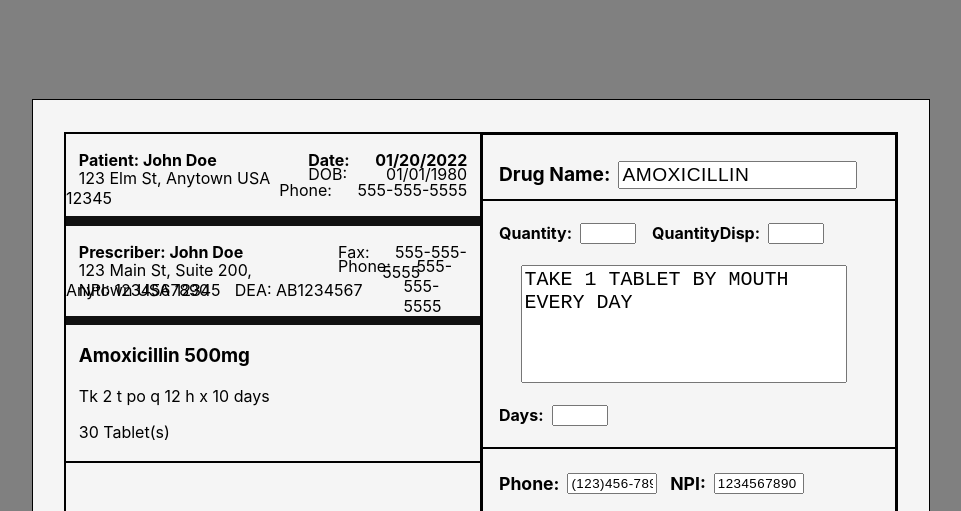
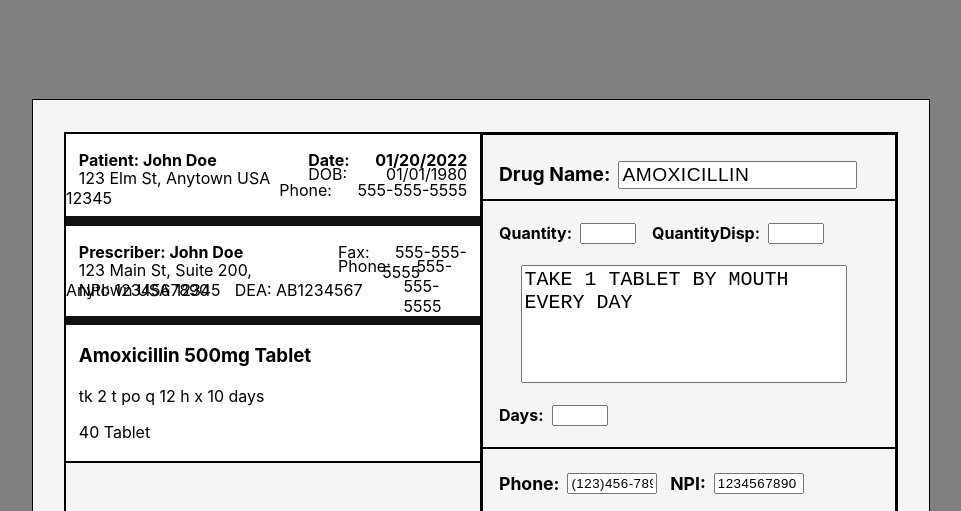
Before and after one commit to Asurakun1/prescription-simulator, a React (Create React App) app: page / in a window 1280 px wide. Shown: the top 511 px of the page, without its empty margins (159-1120 px from the left). Built offline with nearby package versions, Linux system fonts and the light colour scheme.

Commit message:
Rx Data can now be dynamically parsed

```diff
--- a/public/Data/Erx.JSON
+++ b/public/Data/Erx.JSON
@@ -1,12 +1,15 @@
 [
     {
-        "id": 0,
+        "id": 1,
         "Date": "01/20/2022",
         "Patient_info": {
             "Patient": "John Doe",
             "DOB": "01/01/1980",
             "Patient_Address": "123 Elm St, Anytown USA 12345",
-            "Patient_Phone": "555-555-5555"
+            "Patient_Phone": "555-555-5555",
+            "insurance": [
+                "KAISE", "CRMRK", "C19IMUNI", "FINDINS", "CASH"
+            ]
         },
         "Prescriber_info": {
             "Prescriber": "John Doe",
@@ -15,6 +18,44 @@
             "Phone": "555-555-5555",
             "NPI": "1234567890",
             "DEA": "AB1234567"
+        },
+        "Drug_info": {
+            "Drug_Name": "Amoxicillin 500mg",
+            "Drug_Form": "Tablet",
+            "Quantity": 40,
+            "Sig": "tk 2 t po q 12 h x 10 days",
+            "Refills": 1,
+            "Substitution": "Substitution Allowed"
+        }
+
+    },
+    {
+        "id": 2,
+        "Date": "01/20/2022",
+        "Patient_info": {
+            "Patient": "Jane Smith",
+            "DOB": "05/05/1990",
+            "Patient_Address": "456 Oak St, Anytown USA 54321",
+            "Patient_Phone": "201-784-2314",
+            "insurance": [
+                "FINDINS", "CASH"
+            ]
+        },
+        "Prescriber_info": {
+            "Prescriber": "Michael Johnson",
+            "Prescriber_Address": "789 Park Ave, Suite 100, Anytown USA 54321",
+            "Fax": "535-521-6541",
+            "Phone": "535-521-6543",
+            "NPI": "987654321",
+            "DEA": "CD1234567"
+        },
+        "Drug_info": {
+            "Drug_Name": "Lisinopril 20mg",
+            "Drug_Form": "Tablet",
+            "Quantity": 30,
+            "Sig": "1 tab po qd",
+            "Refills": 3,
+            "Substitution": "Substitution Allowed"
         }
     }
 ]
--- a/src/Components/LeftHandWindow/LeftHandWindow.js
+++ b/src/Components/LeftHandWindow/LeftHandWindow.js
@@ -1,10 +1,10 @@
 import './LeftHandWindow.css'
 import Rx from './Rx/Rx'
 
-const LeftHandWindow = () => {
+const LeftHandWindow = (props) => {
     return (
         <div className='split left'>
-            <Rx />
+            <Rx patient={props.patient}/>
             <div className='editor'>
             </div>
         </div>
--- a/src/Components/LeftHandWindow/Rx/DrugAndSig/DrugAndSig.js
+++ b/src/Components/LeftHandWindow/Rx/DrugAndSig/DrugAndSig.js
@@ -1,13 +1,13 @@
 import './DrugAndSig.css';
 
-const DrugAndSig = () => {
+const DrugAndSig = (props) => {
     return(
         <div className="sect3">
-            <h3>Amoxicillin 500mg</h3>
-            <p>Tk 2 t po q 12 h x 10 days</p>
-            <p>{"30 Tablet(s)"}</p>
-            <p>Refills: 0</p>
-            <p>Substitution Allowed</p>
+            <h3>{props.druginfo.Drug_Name} {props.druginfo.Drug_Form}</h3>
+            <p>{props.druginfo.Sig}</p>
+            <p>{props.druginfo.Quantity} {props.druginfo.Drug_Form}</p>
+            <p>Refills: {props.druginfo.Refills}</p>
+            <p>{props.druginfo.Substitution}</p>
         </div>
     );
 }
--- a/src/Components/LeftHandWindow/Rx/Patient/Patient.js
+++ b/src/Components/LeftHandWindow/Rx/Patient/Patient.js
@@ -1,25 +1,25 @@
 import './Patient.css';
 
-const Patient = () => {
+const Patient = (props) => {
     return (
         <div className='sect1'>
             <div className='layer1'>
                 <div className='pt-info'>
                     <div className='name-date'>
-                        <p>Patient: John Doe</p>
+                        <p>Patient: {props.patient.Patient}</p>
                     </div>
                     <div className='address'>
-                        <p>123 Elm St, Anytown USA 12345</p>
+                        <p>{props.patient.Patient_Address}</p>
                     </div>
                 </div>
                 <div className='pt-dob-date'>
                     <div>
                         <p><strong>Date: </strong></p>
-                        <p><strong>01/20/2022</strong></p>
+                        <p><strong>{props.Date}</strong></p>
                     </div>
                     <div>
                         <p className='dob'>DOB: </p>
-                        <p>01/01/1980</p>
+                        <p>{props.patient.DOB}</p>
                     </div>
                 </div>
             </div>
@@ -27,7 +27,7 @@ const Patient = () => {
                 <p></p>
                 <div className='pt-ph-n'>
                     <p>Phone: </p>
-                    <p>555-555-5555</p>
+                    <p>{props.patient.Patient_Phone}</p>
                 </div>
             </div>
         </div>
--- a/src/Components/LeftHandWindow/Rx/Prescriber/Prescriber.js
+++ b/src/Components/LeftHandWindow/Rx/Prescriber/Prescriber.js
@@ -1,30 +1,30 @@
-const Prescriber = () => {
+const Prescriber = (props) => {
     return (
         <div className='sect2'>
             <div className="inner-sect2">
                 <div>
                     <div className='name-date'>
-                        <p>Prescriber: John Doe </p>
+                        <p>Prescriber: {props.prescriber.Prescriber}</p>
                     </div>
                     <div className='address'>
-                        <p>123 Main St, Suite 200, Anytown USA 12345</p>
+                        <p>{props.prescriber.Prescriber_Address}</p>
                     </div>
                 </div>
                 <div className="phone-fax">
                     <div>
                         <p>Fax: </p>
-                        <p>555-555-5555</p>
+                        <p>{props.prescriber.Fax}</p>
                     </div>
                     <div>
                         <p>Phone: </p>
-                        <p>555-555-5555</p>
+                        <p>{props.prescriber.Phone}</p>
                     </div>
                 </div>
             </div>
             <div className='dea-npi'>
                 <div className="dea-npi-info">
-                    <p>NPI: 1234567890</p>
-                    <p>DEA: AB1234567</p>
+                    <p>NPI: {props.prescriber.NPI}</p>
+                    <p>DEA: {props.prescriber.DEA}</p>
                 </div>
             </div>
         </div>
--- a/src/Components/LeftHandWindow/Rx/Rx.css
+++ b/src/Components/LeftHandWindow/Rx/Rx.css
@@ -3,6 +3,10 @@
     max-height: 40.91vh;
     text-indent: 1vw;
     overflow: scroll;
+}
+
+.mock-rx{
+    background-color: white;
 }
 
 .mock-rx p {
--- a/src/Components/LeftHandWindow/Rx/Rx.js
+++ b/src/Components/LeftHandWindow/Rx/Rx.js
@@ -3,19 +3,19 @@ import Patient from './Patient/Patient';
 import Prescriber from './Prescriber/Prescriber';
 import './Rx.css';
 
-const Rx = () => {
+const Rx = (props) => {
     return (
         <div className='mock-rx'>
-            <Patient />
+            <Patient patient={props.patient.Patient_info} Date={props.patient.Date}/>
             {
                 /*Doctors information and address*/
             }
             <div className='block'>
             </div>
-            <Prescriber />
+            <Prescriber prescriber={props.patient.Prescriber_info}/>
             <div className='block'>
             </div>
-            <DrugAndSig />
+            <DrugAndSig druginfo={props.patient.Drug_info}/>
         </div>
     );
 }
--- a/src/Components/RightHandWindow/DrugInfo/DrugInfo.js
+++ b/src/Components/RightHandWindow/DrugInfo/DrugInfo.js
@@ -6,7 +6,7 @@ const DrugInfo = () => {
     const [drugName, setDrugName] = useState('AMOXICILLIN')
 
     const handleChange = (event) => {
-        setDrugName(event.target.value)
+        setDrugName(event.target.value.toUpperCase());
     }
 
     return (
--- a/src/Components/RightHandWindow/InstructionsQuantity/InstructionsQuantity.js
+++ b/src/Components/RightHandWindow/InstructionsQuantity/InstructionsQuantity.js
@@ -19,7 +19,7 @@ const InstructionsQuantity = () => {
             </div>
             <textarea
                 onChange={handleChange}
-                defaultValue={sigs}>
+                value={sigs.toUpperCase()}>
             </textarea>
             <div className='days'>
                 <h4>Days:<input type={"number"} min={1}></input></h4>
--- a/src/Components/window/Window.js
+++ b/src/Components/window/Window.js
@@ -1,9 +1,32 @@
 import './Window.css'
 import RightHandWindow from '../RightHandWindow/RightHandWindow';
 import LeftHandWindow from '../LeftHandWindow/LeftHandWindow';
+import { useState, useEffect } from 'react';
 const Window = () => {
+    const [patients, setPatients] = useState();
+    const patientId = 0;
+    useEffect(() => {
+        const fetchData = async () => {
+            try {
+                const response = await fetch('/Data/Erx.JSON');
+                if (response.ok) {
+                    const jsonResponse =  await response.json();
+                    setPatients(jsonResponse)
+                }
+
+            } catch (er) {
+                console.log(er)
+            }
+        }
+        setTimeout(() => {
+            fetchData();
+        }, 500)
+    }, [])
+
     return (
         <div className='window'>
+            {
+                patients ?
                 <div className='inner-window'>
                     {
                         /*
@@ -15,9 +38,13 @@ const Window = () => {
                             instructions or sigs,
                          */
                     }
-                <LeftHandWindow />
+
+                    <LeftHandWindow patient={patients[patientId]}/>
                     <RightHandWindow />
                 </div>
+                :
+                <h1>Loading...</h1>
+            }
         </div>
     )
 }
```
Lines whose indentation alone changed are shown as unchanged.
